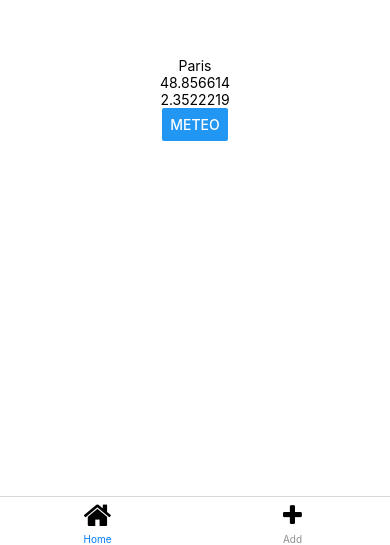
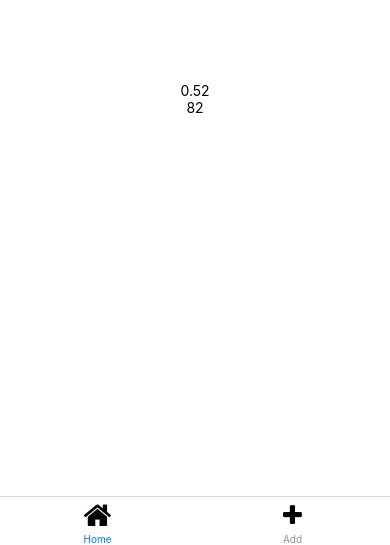
Before and after one commit to petitalotc/iut-expo-starter, a React Native app: screen /Home in a window 390 px wide. Shown: the part 299-844 px from the top of the page. Built offline with nearby package versions, Linux system fonts and the light colour scheme.

Commit message:
franchement, ça va

```diff
--- a/App.tsx
+++ b/App.tsx
@@ -2,8 +2,9 @@ import { StatusBar } from 'expo-status-bar';
 import { StyleSheet, Text, View } from 'react-native';
 import Meteo from './src/screen/Meteo';
 import NavBar from './src/components/NavBar';
+import DetailMeteo from './src/screen/DetailMeteo';
 
-import MainTab from './src/navigator/Navigator.tsx';
+import MainTab from './src/navigator/Navigator';
 
 export default function App() {
   return (
--- a/package.json
+++ b/package.json
@@ -9,7 +9,6 @@
     "web": "expo start --web"
   },
   "dependencies": {
-    "@mindinventory/react-native-tab-bar-interaction": "^2.2.3",
     "@react-navigation/bottom-tabs": "^6.5.4",
     "@react-navigation/native": "^6.1.3",
     "expo": "~47.0.12",
@@ -17,10 +16,7 @@
     "react": "18.1.0",
     "react-dom": "18.1.0",
     "react-native": "0.70.5",
-    "react-native-maps": "^1.4.0",
-    "react-native-safe-area-context": "^4.5.0",
-    "react-native-web": "~0.18.9",
-    "react-navigation-tabbar-collection": "^1.0.0"
+    "react-native-web": "~0.18.9"
   },
   "devDependencies": {
     "@babel/core": "^7.12.9",
--- a/src/components/NavBar.tsx
+++ b/src/components/NavBar.tsx
@@ -3,6 +3,7 @@ import { TabBarIOSItem, Text, View } from 'react-native';
 import { NavigationContainer } from '@react-navigation/native';
 import { createBottomTabNavigator } from '@react-navigation/bottom-tabs';
 
+import DetailMeteo from "../screen/DetailMeteo";
 function HomeScreen() {
     return (
         <View style={{ flex: 1, justifyContent: 'center', alignItems: 'center'}}>
@@ -25,7 +26,7 @@ export default function App() {
   return (
     <NavigationContainer >
       <Tab.Navigator screenOptions={{headerShown : false, tabBarStyle : {flex : 1, justifyContent: 'space-between', flexDirection : 'column'}}}>
-        <Tab.Screen name="Home" component={HomeScreen}/>
+        <Tab.Screen name="Home" component={DetailMeteo}/>
         <Tab.Screen name="Settings" component={SettingsScreen} />
       </Tab.Navigator>
     </NavigationContainer>
--- a/src/navigator/Navigator.tsx
+++ b/src/navigator/Navigator.tsx
@@ -3,10 +3,9 @@ import { createBottomTabNavigator } from "@react-navigation/bottom-tabs";
 import { View } from "react-native";
 import * as React from "react";
 import { FontAwesome } from "@expo/vector-icons";
-
+import DetailMeteo from "../screen/DetailMeteo";
 import Meteo from "../screen/Meteo";
 import AddCity from "../screen/AddCity";
-
 const Tab = createBottomTabNavigator();
 
 export default function MainTab(){
@@ -15,7 +14,7 @@ export default function MainTab(){
             <Tab.Navigator
             initialRouteName="Meteo"
             screenOptions={{headerShown : false}}>
-                <Tab.Screen name="Home" component={Meteo}
+                <Tab.Screen name="Home" component={DetailMeteo}
                                            options={{
                                                title: 'Home',
                                                tabBarIcon: ({color}) => <TabBarIcon name="home" color="black"/>
--- /dev/null
+++ b/src/screen/DetailMeteo.tsx
@@ -0,0 +1,49 @@
+import { useState } from 'react';
+import { Button, StyleSheet, Text, View } from 'react-native';
+import { City, Weather, CITIES_DATA, FAVORITE_CITY_DATA, getCurrentWeather } from '../../data/stub';
+
+export default function DetailMeteo() {
+/*
+    const [meteo, setMeteo] = useState("Meteo");
+    const [city, setCity] = useState<City>(new City("Paris", 48.856614, 2.3522219));
+*/
+    const [weather, setWeather] = useState<Weather>(new Weather("2023-01-22 09:55:59", 10000, "Nuageux","couvert", 0.52, -4.34,82, 5.14, 1032,new City("Paris", 48.866667, 2.333333)))
+    return (
+        <View style={styles.container}>
+            <Text>{weather.temperature}</Text>
+            <Text>{weather.humidity}</Text>
+            <Text>{weather.windspeed}</Text>
+        </View>
+    );
+}
+
+const styles = StyleSheet.create({
+    container: {
+        flex: 1,
+        backgroundColor: '#fff',
+        alignItems: 'center',
+        justifyContent: 'center',
+    },
+});
+
+/*
+new Weather("2023-01-22 09:55:59", 10000, "Nuageux",
+    "couvert", 0.52, -4.34,
+    82, 5.14, 1032,
+    new City("Paris", 48.866667, 2.333333)
+  )*/
+  /*
+  export const apiUrlBuilder = (lieu: City) => {
+    if (lieu === undefined) return {};
+
+  }
+  export const getCurrentWeather = (cityName: string) => {
+    if (cityName === undefined) return {};
+    return WEATHER_DATA.filter(elt => elt.city.name === cityName)[0];
+    string url = 'https://api.open-meteo.com/v1/meteofrance?latitude='+45.75+'&longitude='+3.11+'&hourly=temperature_2m,relativehumidity_2m,apparent_temperature,surface_pressure,cloudcover,windspeed_10m&timeformat=unixtime&start_date='+2023-02-03+'&end_date='+2023-02-03+'&timezone=Europe%2FBerlin
+
+  fetch(https://api.open-meteo.com/v1/meteofrance?latitude=45.75&longitude=3.11&hourly=temperature_2m,relativehumidity_2m,apparent_temperature,surface_pressure,cloudcover,windspeed_10m&timeformat=unixtime&start_date=2023-02-03&end_date=2023-02-03&timezone=Europe%2FBerlin
+
+    const response = fetch(url);
+    const json = await response.json();
+  }*/
```
Also changed, not shown: 1 other file (tests, documents, lock files or other folders).
